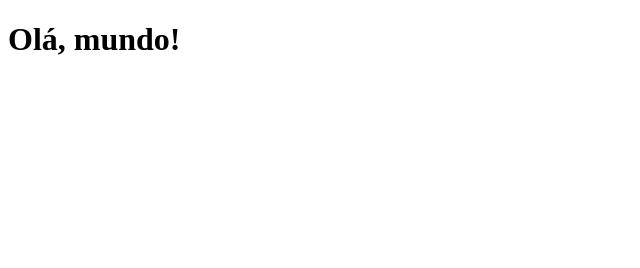
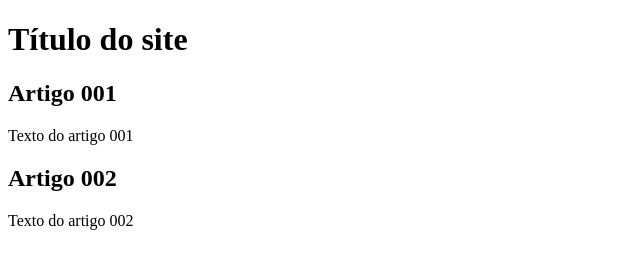
Before and after one commit to Antonio0000000/ola-mundo, a plain HTML site: page SiteTeste/index.html in a window 1280 px wide. Shown: the whole page, without its empty margins (0-640 px from the left). Drawn offline with Linux system fonts and the light colour scheme.

Commit message:
index refeito

```diff
--- a/SiteTeste/index.html
+++ b/SiteTeste/index.html
@@ -1,12 +1,24 @@
 <!DOCTYPE html>
-<html lang="pt">
+<html lang="pt-br">
 <head>
     <meta charset="UTF-8">
     <meta http-equiv="X-UA-Compatible" content="IE=edge">
     <meta name="viewport" content="width=device-width, initial-scale=1.0">
-    <title>Teste</title>
+    <title>Olá, mundo!</title>
 </head>
 <body>
-    <h1>Olá, mundo!</h1>
+    <main>
+        <header>
+            <h1>Título do site</h1>
+        </header>
+        <article>
+            <h2>Artigo 001</h2>
+            <p>Texto do artigo 001</p>
+        </article>
+        <article>
+            <h2>Artigo 002</h2>
+            <p>Texto do artigo 002</p>
+        </article>
+    </main>
 </body>
 </html>
```
